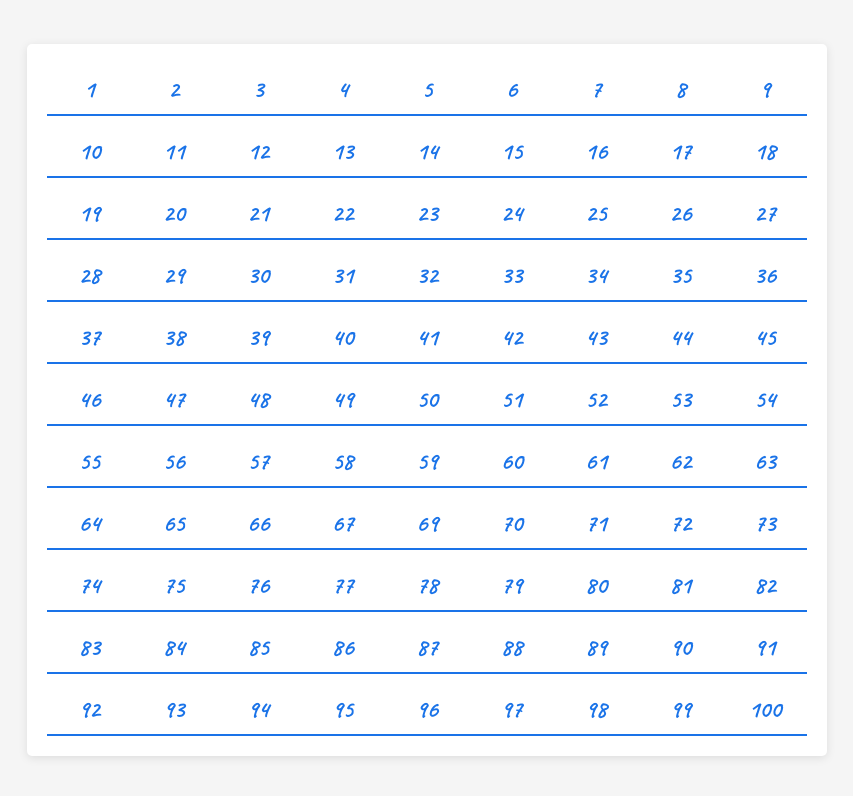
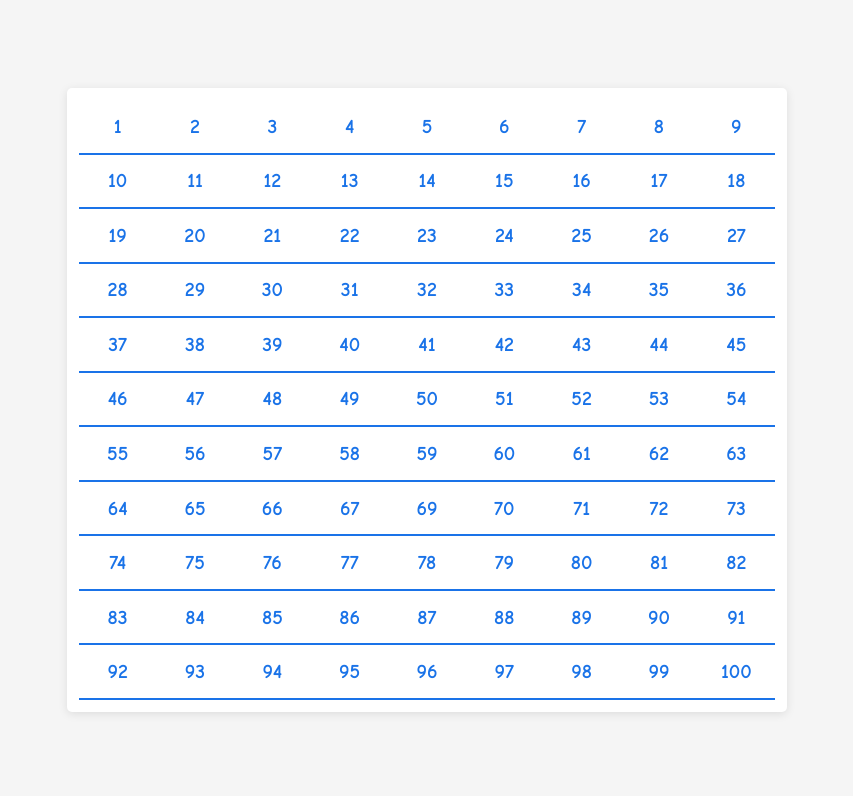
Before and after one commit to ganluren007/numberClick, a plain HTML site: page index.html in a window 1280 px wide. Both pictures are taken after a click on the element "10". Shown: the whole page, without its empty margins (213-1066 px from the left). Drawn offline with Linux system fonts and the light colour scheme.

Commit message:
t调整一版

```diff
--- a/script.js
+++ b/script.js
@@ -26,17 +26,20 @@ function playDingSound() {
         oscillator.connect(gainNode);
         gainNode.connect(audioContext.destination);
 
-        // 设置音效参数
-        oscillator.frequency.setValueAtTime(880, audioContext.currentTime); // A5音符
-        oscillator.frequency.exponentialRampToValueAtTime(440, audioContext.currentTime + 0.1);
+        // 使用方波产生类似铃铛的金属质感
+        oscillator.type = 'square';
 
-        // 设置音量包络
-        gainNode.gain.setValueAtTime(0.3, audioContext.currentTime);
-        gainNode.gain.exponentialRampToValueAtTime(0.01, audioContext.currentTime + 0.5);
+        // 频率：1046Hz (C6)，经典的铃铛音调
+        oscillator.frequency.setValueAtTime(1046, audioContext.currentTime);
+
+        // 音量包络 - 模拟敲击铃铛后的自然衰减
+        const now = audioContext.currentTime;
+        gainNode.gain.setValueAtTime(0.6, now);
+        gainNode.gain.exponentialRampToValueAtTime(0.01, now + 0.6);
 
         // 播放声音
-        oscillator.start(audioContext.currentTime);
-        oscillator.stop(audioContext.currentTime + 0.5);
+        oscillator.start(now);
+        oscillator.stop(now + 0.6);
     }
 }
 
--- a/style.css
+++ b/style.css
@@ -1,7 +1,13 @@
-/* 导入手写风格字体 */
-@import url('https://fonts.googleapis.com/css2?family=Caveat:wght@400;700&display=swap');
+/* 导入手写风格字体 - Comic Neue，7不带中间一撇 */
+@import url('https://fonts.googleapis.com/css2?family=Comic+Neue:wght@400;700&display=swap');
 
 /* 全局样式 */
+html,body{
+    height: 100%;
+}
+
+
+
 * {
     margin: 0;
     padding: 0;
@@ -9,24 +15,25 @@
 }
 
 body {
-    font-family: 'Caveat', cursive;
+    font-family: 'Comic Neue', cursive;
     background-color: #f5f5f5;
     display: flex;
     justify-content: center;
     align-items: center;
     min-height: 100vh;
-    padding: 20px;
+    padding: 10px;
+    margin: 0;
 }
 
 /* 网格容器 */
 .grid-container {
+    /* height: 100%; */
     display: grid;
     grid-template-columns: repeat(9, 1fr);
-    gap: 10px 0;
-    max-width: 800px;
-    width: 100%;
+    max-width: 90vmin;
+    width: 90vmin;
     background-color: white;
-    padding: 20px;
+    padding: 12px;
     border-radius: 5px;
     box-shadow: 0 2px 10px rgba(0, 0, 0, 0.1);
     position: relative;
@@ -34,17 +41,15 @@ body {
 
 /* 数字样式 */
 .number-item {
-    font-size: 24px;
+    font-size: 20px;
     font-weight: 700;
     color: #1a73e8;
     text-align: center;
     position: relative;
-    padding: 10px 0;
     border-bottom: 2px solid #1a73e8;
     /* 手写效果 */
     /* transform: rotate(-0.5deg); */
     transition: transform 0.2s ease;
-    /* min-width: 50px; */
     display: flex;
     justify-content: center;
     align-items: center;
@@ -52,6 +57,7 @@ body {
     z-index: 1;
     user-select: none;
     -webkit-tap-highlight-color: transparent;
+    aspect-ratio: 1;
 }
 
 /* .number-item:hover {
@@ -67,10 +73,10 @@ body {
 .green-circle {
     position: absolute;
     top: 50%;
-    left: 50%;
-    transform: translate(-40%, -50%);
-    width: 40px;
-    height: 40px;
+    left: 40%;
+    transform: translate(-30%, -50%);
+    width: 34px;
+    height: 34px;
     border: 3px solid #4CAF50;
     border-radius: 50%;
     pointer-events: none;
@@ -108,13 +114,26 @@ body {
 /* 响应式设计 */
 @media (max-width: 600px) {
     .grid-container {
-        grid-template-columns: repeat(9, 1fr);
-        gap: 5px 3px;
+        /* gap: 5px; */
         padding: 10px;
     }
 
     .number-item {
-        font-size: 16px;
-        padding: 5px 0;
+        font-size: 4vmin;
     }
 }
+
+@media (min-width: 600px) {
+    .grid-container {
+        height: 80%;
+
+    }
+    .grid-container > div {
+        aspect-ratio:unset;
+    }
+    .green-circle {
+        left: 46%;
+        width: 40px;
+        height: 40px;
+    }
+}
```
